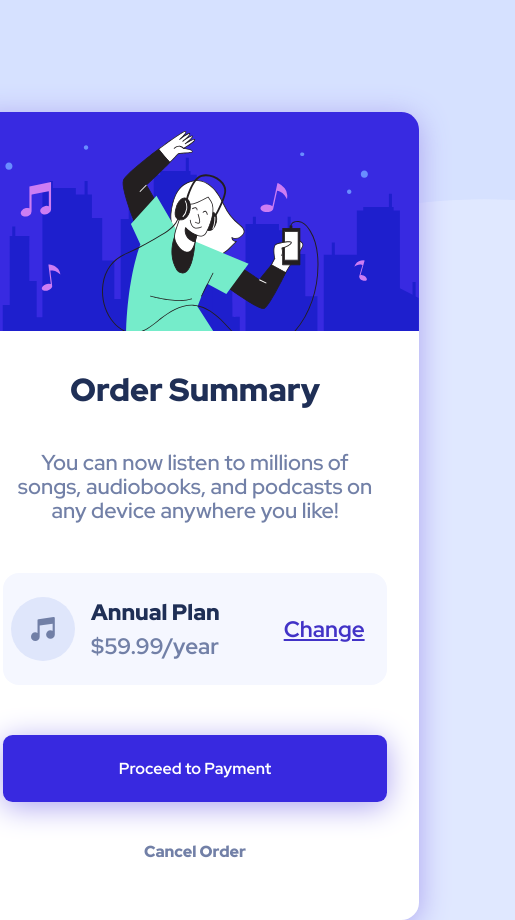
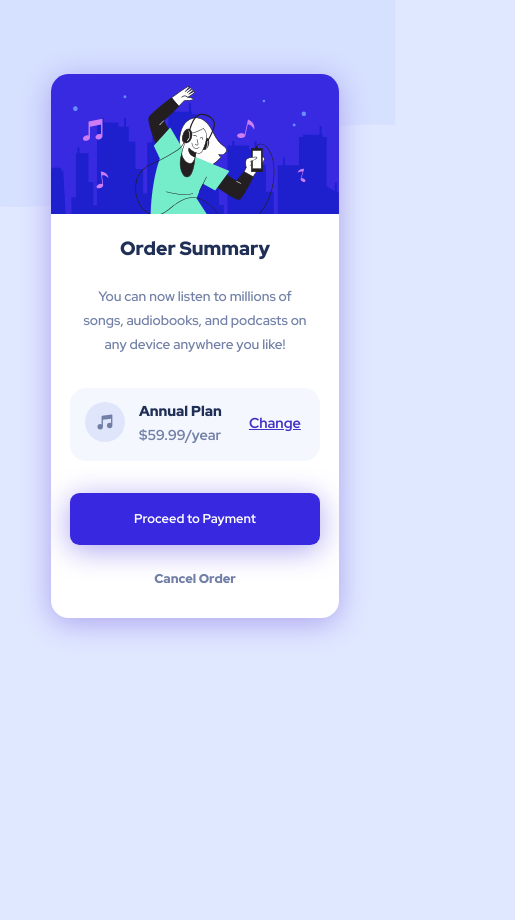
Before and after one commit to edwin-hudson/order-summary, a plain HTML site: page index.html in a window 390 px wide. Shown: the whole page, 515 px wide, since content can reach past the window. After the commit the page ends 844 px from the top, so only its background shows below. Drawn offline with Linux system fonts and the light colour scheme.

Commit message:
Update styles for mobile layout, adjusting dimensions and padding for improved responsiveness

```diff
--- a/style.css
+++ b/style.css
@@ -181,72 +181,77 @@ article {
         height: 80vh;
     }
         main {
-        padding-top: 7rem;
+        padding-top: 1rem;
         background-image: url(images/pattern-background-mobile.svg);
         background-size:contain;
         height: 90rem;
-        width: 40rem;
+        width: 25rem;
     }
 
     article {
-        width: 28rem;
-        height: 50.5rem;
+        width: 18rem;
+        height: 34rem;
     }
 
     .title-image{
-        max-width: 28rem;
+        max-width: 18rem;
     }
 
     .groups {
-        padding: 0 2rem;
+        padding: 0 1.2rem;
+        height: 26rem;
+        overflow: hidden;
     }
 
     .title {
-        font-size: 2rem;
-        padding: 1.5rem 0;
+        font-size: 1.2rem;
+        padding: 0.5rem 0;
     }
 
     .desc {
-        font-size: 1.35rem;
-        padding: 1rem 0.1rem;
+        font-size: 0.85rem;
+        padding: 0.5rem 0.1rem;
+        margin: 0.4rem 0;
     }
 
     .section.item2 {
-        padding: 1.5rem 0.5rem;
-        margin: 1.6rem 0;
+        padding: 0.5rem 0.5rem 0.8rem;
+        margin: 0.6rem 0 1.5rem;
     }
 
     .icon {
-        padding-right: 1rem;
-        height: 4rem;
+        margin: 0.4rem;
+        padding-right: 0.5rem;
+        height: 2.5rem;
     }
 
     .annual-offer {
-        padding-right: 2rem;
+        padding-right: 0.2rem;
     }
 
     .annual-plan {
-        font-size: 1.4rem;
+        font-size: 0.9rem;
         padding-bottom: 0.3rem;
     }
 
     .amount {
-        font-size: 1.4rem;
+        font-size: 0.9rem;
         color: var(--Desaturated-blue);
     }
 
     .change {
-        font-size: 1.4rem;
-        padding-left: 2rem;
+        font-size: 0.9rem;
+        padding-left: 1.5rem;
     }
 
     .section.item3 {
-        gap: 1rem;
-        padding: 1.5rem 0;
+        gap: 0.5rem;
+        padding: 0.5rem 0;
+        margin: 1.2rem 0 0;
     }
 
     .btn {
-        height: 4.2rem;
+        font-size: 0.8rem;
     }
 
 }
```
